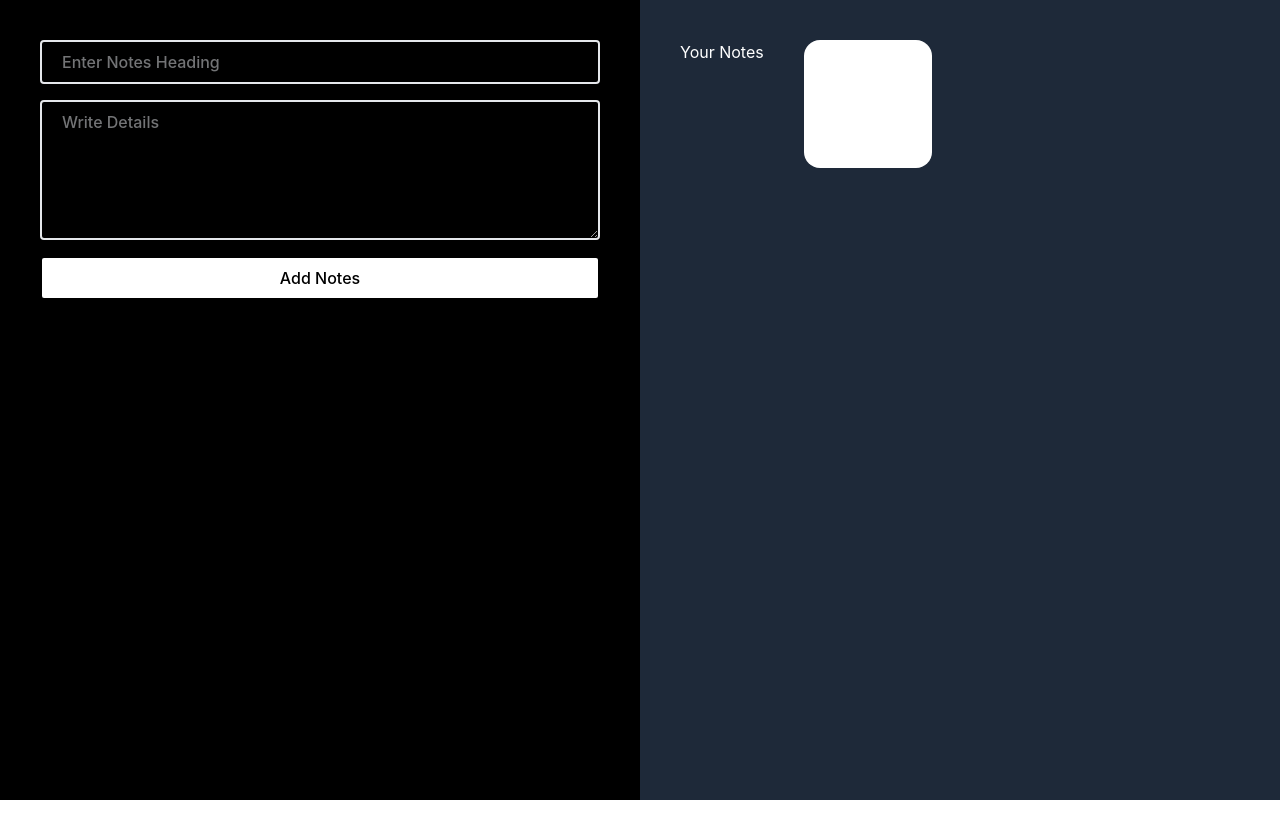
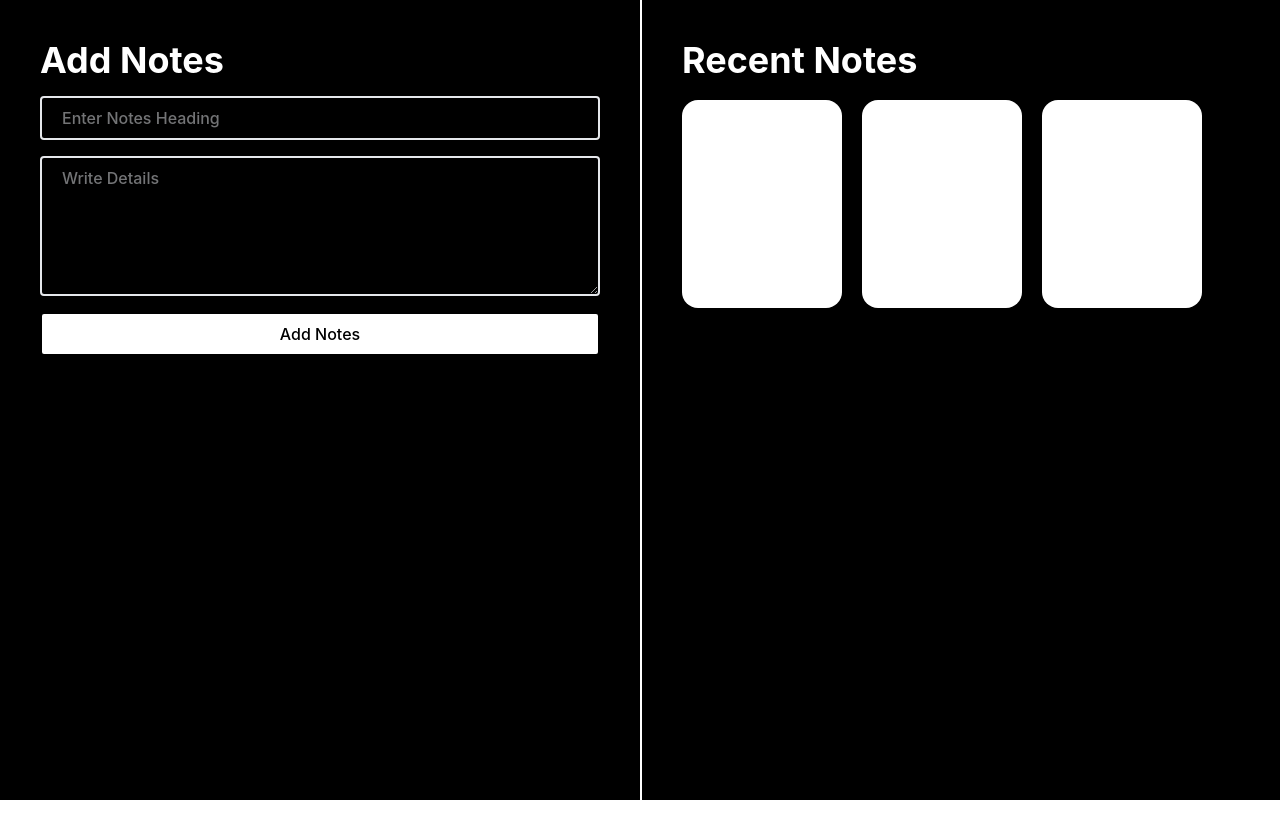
Before and after one commit to goldenshrine/react, a React app in the folder 13-notes-app/: page / in a window 1280 px wide. Built offline with nearby package versions, Linux system fonts and the light colour scheme; the HTML template or start-up script is replaced by a standard one.

Commit message:
UI design completed

```diff
--- a/13-notes-app/src/App.jsx
+++ b/13-notes-app/src/App.jsx
@@ -13,6 +13,8 @@ function App() {
         }}
         className="flex gap-4 lg:w-1/2 flex-col items-start p-10"
       >
+        <h1 className="text-4xl font-bold">Add Notes</h1>
+
         <input
           type="text"
           placeholder="Enter Notes Heading"
@@ -29,10 +31,13 @@ function App() {
         </button>
       </form>
 
-      <div className="flex lg:w-1/2 bg-gray-800 gap-5 flex flex-wrap p-10">
-        <h1>Your Notes</h1>
-        <div className="h-32 w-  bg-white rounded-2xl"></div>
-        <div className="h-32 w-32  bg-white rounded-2xl"></div>
+      <div className="lg:w-1/2 lg:border-l-2 p-10">
+        <h1 className="text-4xl font-bold">Recent Notes</h1>
+        <div className="flex flex-wrap gap-5 mt-5 h-full h-full overflow-auto">
+          <div className="h-52 w-40  bg-white rounded-2xl"></div>
+          <div className="h-52 w-40  bg-white rounded-2xl"></div>
+          <div className="h-52 w-40  bg-white rounded-2xl"></div>
+        </div>
       </div>
     </div>
   );
```
